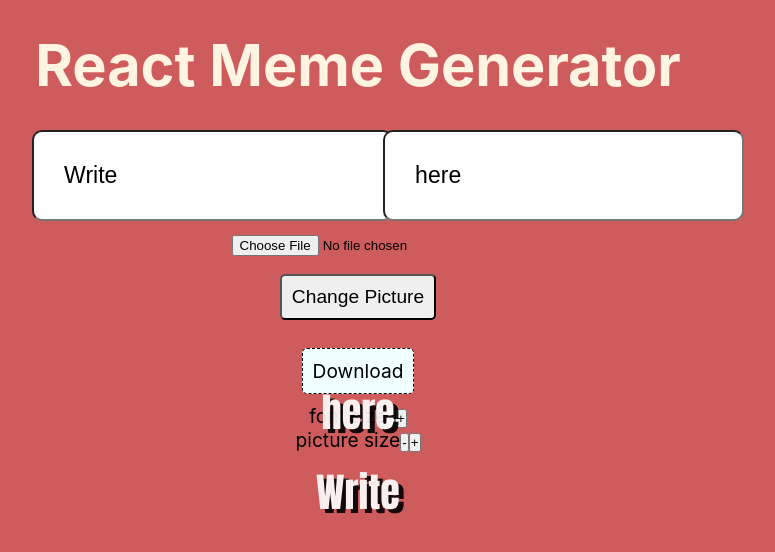
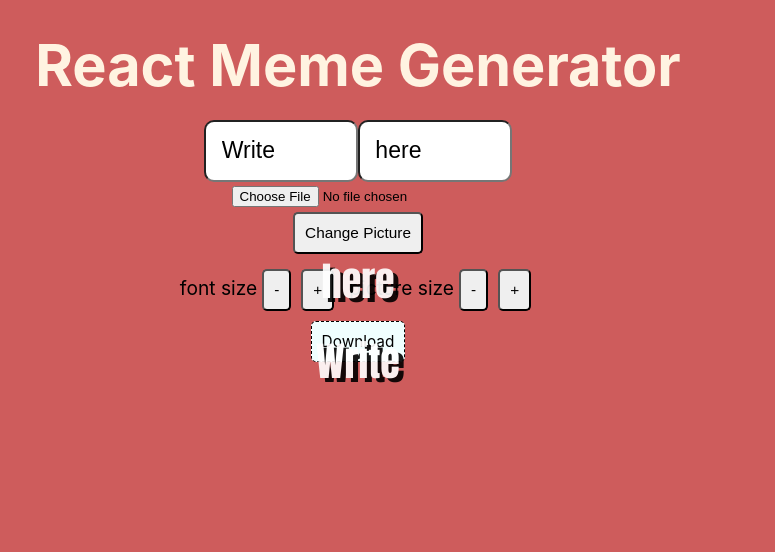
Before and after one commit to patrick-plue/react-meme-generator, a React (Create React App) app: page / in a window 1280 px wide. Shown: the top 552 px of the page, without its empty margins (282-1057 px from the left). Built offline with nearby package versions, Linux system fonts and the light colour scheme; no server answers; the HTML template or start-up script is replaced by a standard one.

Commit message:
clean up styling

```diff
--- a/src/App.js
+++ b/src/App.js
@@ -55,11 +55,9 @@ function App() {
   return (
     <div className="App">
       <h1 className="pageTitle">React Meme Generator</h1>
-      <div className="inputContainer">
-        <div className="inputField">
-          <Input changeText={changeTopText} defaultText={topText} />
-          <Input changeText={changeBottomText} defaultText={bottomText} />
-        </div>
+      <div className="inputField">
+        <Input changeText={changeTopText} defaultText={topText} />
+        <Input changeText={changeBottomText} defaultText={bottomText} />
       </div>
       <ImageInput setUserImage={setUserImage} userImage={userImage} />
       <Buttons changePicture={changePicture} text={'Change Picture'} />
--- a/src/Picture.jsx
+++ b/src/Picture.jsx
@@ -37,20 +37,26 @@ function Picture({
 
   return (
     <>
-      <a id="downloadLink" download="my-image.jpg" href={userMemeDownload}>
-        Download
-      </a>
-      <div className="fontsizeButtons">
-        <label>font size</label>
-        <button onClick={() => changeFontSize(-5)}>-</button>
-        <button onClick={() => changeFontSize(5)}>+</button>
+      <div className="btnContainer">
+        <div className="fontsizeButtons">
+          <label>font size</label>
+          <button className="btn" onClick={() => changeFontSize(-5)}>
+            -
+          </button>
+          <button className="btn" onClick={() => changeFontSize(5)}>
+            +
+          </button>
+        </div>
+        <div className="pictureSizeButtons">
+          <label>picture size</label>
+          <button className="btn" onClick={() => changePictureSize(-50)}>
+            -
+          </button>
+          <button className="btn" onClick={() => changePictureSize(+50)}>
+            +
+          </button>
+        </div>
       </div>
-      <div className="pictureSizeButtons">
-        <label>picture size</label>
-        <button onClick={() => changePictureSize(-50)}>-</button>
-        <button onClick={() => changePictureSize(+50)}>+</button>
-      </div>
-
       <div className="memeContainer" ref={createdMeme}>
         <p style={{ fontSize: `${fontSize}pt` }} className="memeTitle">
           {topText}
@@ -74,6 +80,9 @@ function Picture({
           {bottomText}
         </p>
       </div>
+      <a id="downloadLink" download="my-image.jpg" href={userMemeDownload}>
+        Download
+      </a>
     </>
   );
 }
--- a/src/index.css
+++ b/src/index.css
@@ -28,7 +28,6 @@ code {
   justify-content: center;
   flex-direction: column;
   align-items: center;
-
   padding: 10px;
 }
 
@@ -39,30 +38,23 @@ code {
   color: rgb(255, 243, 225);
 }
 
-.flexContainer {
-  display: flex;
-}
-
 .inputContainer {
   display: flex;
-  flex-direction: column;
-
-  margin: 10px;
 }
 
 .input {
   padding: 10%;
   font-size: 1.2rem;
   border-radius: 10px;
+  width: 8rem;
 }
 
 .inputField {
   display: flex;
-  gap: 50px;
 }
 .btn {
-  margin: 18px;
-  font-size: 1rem;
+  margin: 5px;
+  font-size: 0.8rem;
   padding: 10px;
   border-radius: 5px;
 }
@@ -75,6 +67,7 @@ code {
 
 .memeContainer > img {
   height: 20rem;
+  box-shadow: 0px 0px 5px 0px black;
 }
 
 .memeTitle,
@@ -99,9 +92,15 @@ code {
   padding: 10px;
   border: 1px dashed black;
   background-color: azure;
-  margin: 10px;
+  margin: px;
   color: black;
   text-decoration: none;
-  font-size: 1rem;
+  font-size: 0.8rem;
   border-radius: 5px;
 }
+
+.btnContainer {
+  display: flex;
+  gap: 10px;
+  margin: 5px;
+}
```
